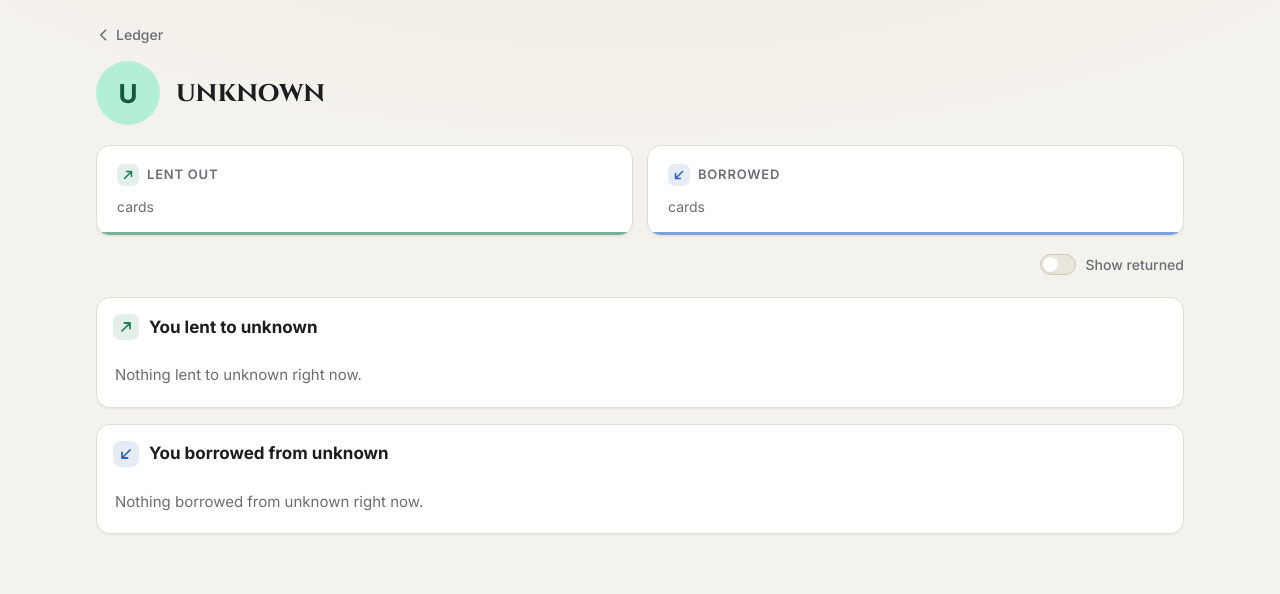
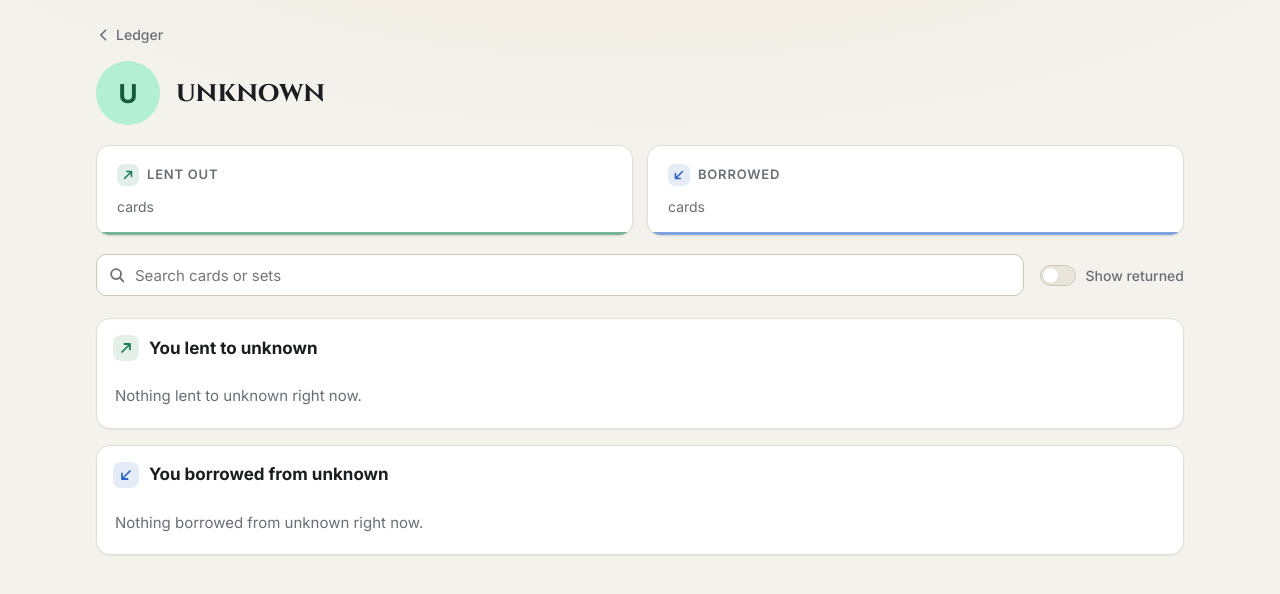
Before and after one commit to dementii-priadko/MTGLedger, a Flask app: template templates/person.html in a window 1280 px wide. Shown: the top 594 px of the page. Run offline with Flask 3, Linux system fonts and the light colour scheme; the template is opened without the code that fills it, so the values that code supplies are empty; some libraries are stand-ins or nearby versions; some web fonts are replaced.

Commit message:
Search on the person page
Live filter by card name, set name or set code across both sections; the
home-page search now uses the same scope/group markup.

Co-Authored-By: Claude Opus 5.5 <noreply@anthropic.com>

```diff
--- a/i18n.py
+++ b/i18n.py
@@ -66,6 +66,7 @@ UK = {
     "Lent out": "Позичено",
     "Borrowed": "Взято",
     "Search cards, sets or people": "Пошук карт, сетів або людей",
+    "Search cards or sets": "Пошук карт або сетів",
     "Show returned": "Показати повернуті",
     "Lent to others": "Позичено іншим",
     "Borrowed from others": "Взято в інших",
--- a/static/ledger.js
+++ b/static/ledger.js
@@ -38,24 +38,28 @@
     e.currentTarget.href = e.currentTarget.href.split("#")[0] + location.hash;
   });
 
+  // Live search. A [data-filter-scope] (home tab panel, person-page section) holds [data-filter-group]s
+  // of tiles; groups marked data-hide-empty disappear when nothing in them matches, and a scope's
+  // .no-matches note shows when the search hides everything it had.
   const filter = document.getElementById("filter");
   filter?.addEventListener("input", () => {
     const q = filter.value.trim().toLowerCase();
-    for (const panel of document.querySelectorAll(".panel")) {
+    for (const scope of document.querySelectorAll("[data-filter-scope]")) {
+      const groups = scope.matches("[data-filter-group]") ? [scope] : scope.querySelectorAll("[data-filter-group]");
       let any = false;
-      for (const group of panel.querySelectorAll(".person-group")) {
-        const personMatch = group.dataset.person.includes(q);
+      for (const group of groups) {
+        const personMatch = !!q && (group.dataset.person || "").includes(q);
         let groupAny = false;
         for (const tile of group.querySelectorAll(".tile")) {
           const show = !q || personMatch || tile.dataset.search.includes(q);
           tile.hidden = !show;
           groupAny ||= show;
         }
-        group.hidden = !groupAny;
+        if (group.hasAttribute("data-hide-empty")) group.hidden = !groupAny;
         any ||= groupAny;
       }
-      const none = panel.querySelector(".no-matches");
-      if (none) none.hidden = any || !panel.querySelector(".person-group");
+      const none = scope.querySelector(".no-matches");
+      if (none) none.hidden = !q || any || !scope.querySelector(".tile");
     }
   });
 
--- a/templates/index.html
+++ b/templates/index.html
@@ -2,11 +2,11 @@
 {% import "_macros.html" as m with context %}
 
 {% macro panel(id, title, groups, role, direction, empty_title, empty_text) %}
-  <section class="panel" id="panel-{{ id }}" role="tabpanel" aria-labelledby="tab-{{ id }}">
+  <section class="panel" id="panel-{{ id }}" role="tabpanel" aria-labelledby="tab-{{ id }}" data-filter-scope>
     <h2 class="panel-title">{{ title }}</h2>
     {% for grp in groups %}
       {% set name = person(grp.username, grp.first_name) %}
-      <div class="person-group" data-person="{{ name|lower }}">
+      <div class="person-group" data-person="{{ name|lower }}" data-filter-group data-hide-empty>
         <header class="person-head">
           <a class="person-link" href="{{ url_for('person_page', person_id=grp.id) }}"
              title="{{ _("Everything with {name}", name=name) }}">
--- a/templates/person.html
+++ b/templates/person.html
@@ -4,7 +4,8 @@
 {% block title %}{{ name }} · Card Ledger{% endblock %}
 
 {% macro section(grp, direction, title, empty_text) %}
-  <section class="person-section person-section-{{ direction }}" aria-labelledby="sec-{{ direction }}">
+  <section class="person-section person-section-{{ direction }}" aria-labelledby="sec-{{ direction }}"
+           data-filter-scope data-filter-group>
     <header class="person-section-head">
       <h2 id="sec-{{ direction }}">
         <svg viewBox="0 0 20 20" aria-hidden="true">
@@ -18,6 +19,7 @@
       <div class="card-grid">
         {% for l in grp.loans %}{{ m.tile(l, name, direction) }}{% endfor %}
       </div>
+      <p class="no-matches muted person-section-empty" hidden>{{ _("No cards match your search.") }}</p>
     {% else %}
       <p class="muted person-section-empty">{{ empty_text }}</p>
     {% endif %}
@@ -64,7 +66,11 @@
   </a>
 </div>
 
-<div class="toolbar toolbar-end">
+<div class="toolbar">
+  <label class="search">
+    <svg viewBox="0 0 20 20" aria-hidden="true"><circle cx="9" cy="9" r="5.5"/><path d="M13 13l4 4"/></svg>
+    <input type="search" id="filter" placeholder="{{ _("Search cards or sets") }}" aria-label="{{ _("Search cards or sets") }}">
+  </label>
   <a class="toggle {{ 'on' if show_all }}" href="{{ url_for('person_page', person_id=other.id, show=None if show_all else 'all') }}"
      role="switch" aria-checked="{{ 'true' if show_all else 'false' }}">
     <span class="toggle-track"><span class="toggle-thumb"></span></span>
```
Also changed, not shown: tests/test_app.py (+8 -0 lines).
